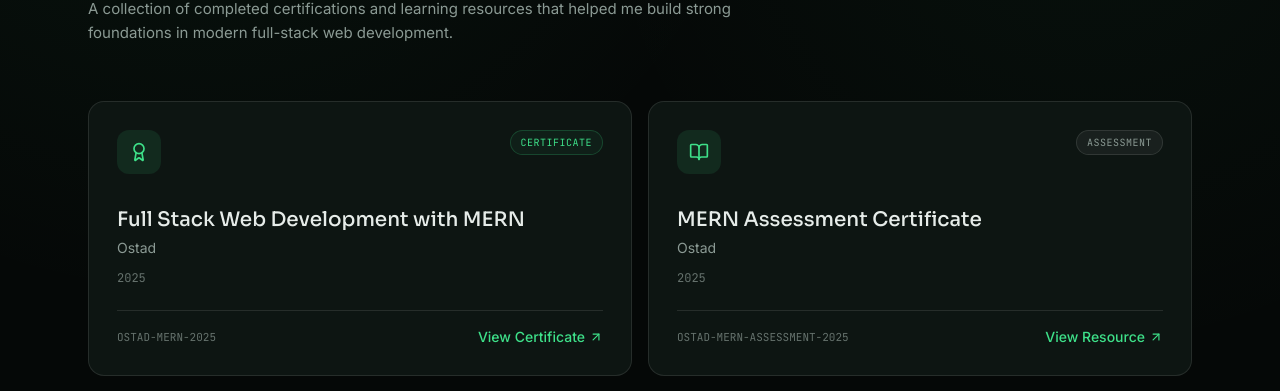
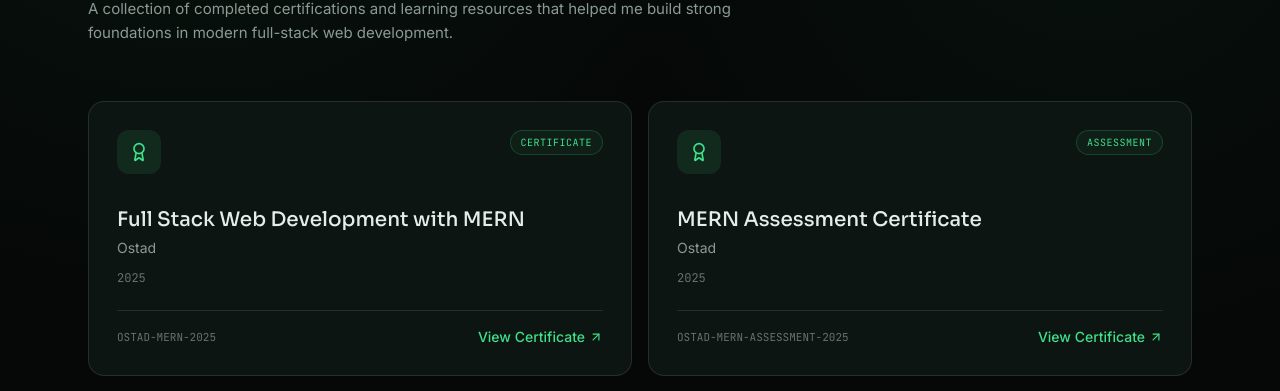
Before and after one commit to sifatshams/portfolio-sifat.me, a Next.js app: page / in a window 1280 px wide. Shown: the part 6700-7091 px from the top of the page. Built offline with nearby package versions, Linux system fonts and the light colour scheme; no server answers.

Commit message:
added cert.type assesment

```diff
--- a/components/sections/certificates.tsx
+++ b/components/sections/certificates.tsx
@@ -31,13 +31,14 @@
 
           <div className="mt-14 grid grid-cols-1 gap-4 sm:grid-cols-2">
             {CERTIFICATES.map((cert, i) => {
-              const isCertificate = cert.type === "Certificate";
+              const isCertificate =
+                cert.type === "Certificate" || cert.type === "Assessment";
+
               const hasUrl = cert.url && cert.url !== "#";
 
               return (
                 <Reveal key={cert.code} delay={i * 0.08}>
                   <div className="group flex h-full flex-col justify-between rounded-2xl border border-white/10 bg-card p-7 transition-colors hover:border-accent/25">
-                    <div>
                     {/* Top */}
                     <div className="mb-8 flex items-start justify-between">
                       <span className="flex h-11 w-11 items-center justify-center rounded-xl bg-accent/10 text-accent">
@@ -69,7 +70,6 @@
 
                       <div className="mt-3 font-mono text-xs text-muted/70">
                         {cert.year}
-                        </div>
                       </div>
                     </div>
 
```
Lines whose indentation alone changed are shown as unchanged.
